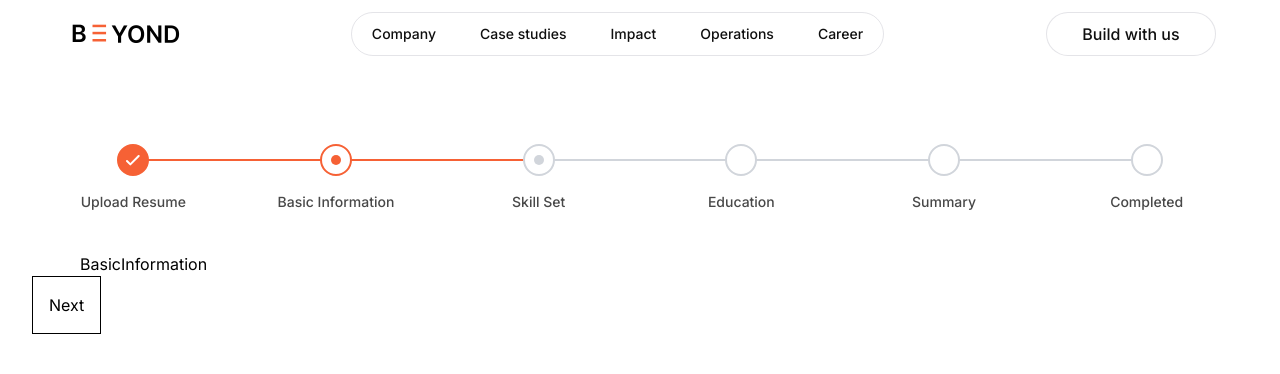
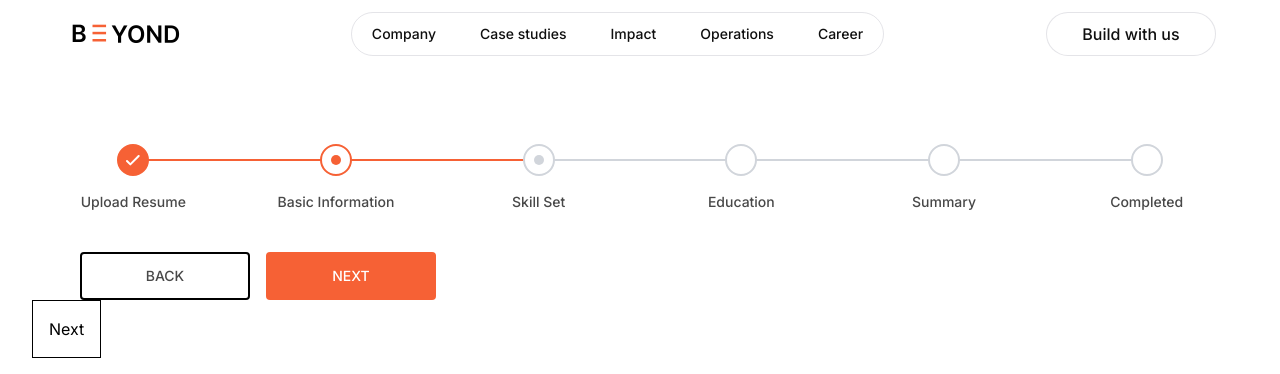
Before and after one commit to Reche13/multi-step-form, a Next.js app: page / in a window 1280 px wide. Both pictures are taken after a click on the button "Next". Shown: the top 374 px of the page. Built offline with nearby package versions, Linux system fonts and the light colour scheme.

Commit message:
move upload resume state to zustand

```diff
--- a/package.json
+++ b/package.json
@@ -16,7 +16,8 @@
     "react": "^19.0.0",
     "react-dom": "^19.0.0",
     "react-hook-form": "7.54.2",
-    "zod": "3.24.1"
+    "zod": "3.24.1",
+    "zustand": "^5.0.4"
   },
   "devDependencies": {
     "@eslint/eslintrc": "^3",
--- a/src/components/Sections/BasicInformation.tsx
+++ b/src/components/Sections/BasicInformation.tsx
@@ -1,7 +1,24 @@
 import React from "react";
+import Button from "../Primitives/Button";
 
-const BasicInformation = () => {
-  return <div>BasicInformation</div>;
+interface Props {
+  onNext: () => void;
+  onBack: () => void;
+}
+
+const BasicInformation = ({ onNext, onBack }: Props) => {
+  return (
+    <div>
+      <div className="flex items-center gap-4">
+        <Button onClick={onBack} className="w-[170px]" variant="secondary">
+          BACK
+        </Button>
+        <Button onClick={onNext} className="w-[170px]">
+          NEXT
+        </Button>
+      </div>
+    </div>
+  );
 };
 
 export default BasicInformation;
--- a/src/components/Sections/UploadResume.tsx
+++ b/src/components/Sections/UploadResume.tsx
@@ -1,4 +1,4 @@
-import { useState, useRef } from "react";
+import { useRef } from "react";
 import SectionTitle from "../Primitives/SectionTitle";
 import Button from "../Primitives/Button";
 
@@ -15,18 +15,23 @@ import { formatSize } from "@/lib/utils";
 import { AnimatePresence, motion } from "motion/react";
 import { useFormContext } from "react-hook-form";
 import { FormFields } from "@/schemas/formSchema";
-
-type FileStatus = "idle" | "uploading" | "done";
+import { useFileStore } from "@/store/useFileStore";
 
 interface Props {
   onNext: () => void;
 }
 
 const UploadResume = ({ onNext }: Props) => {
-  const [progress, setProgress] = useState(0);
-  const [uploadedBytes, setUploadedBytes] = useState(0);
-  const [status, setStatus] = useState<FileStatus>("idle");
-  const [error, setError] = useState("");
+  const {
+    progress,
+    uploadedBytes,
+    status,
+    error,
+    setProgress,
+    setUploadedBytes,
+    setStatus,
+    setError,
+  } = useFileStore();
 
   const { setValue, watch, trigger } = useFormContext<FormFields>();
 
--- /dev/null
+++ b/src/store/useFileStore.ts
@@ -0,0 +1,35 @@
+import { create } from "zustand";
+
+type FileStatus = "idle" | "uploading" | "done";
+
+interface FileState {
+  progress: number;
+  uploadedBytes: number;
+  status: FileStatus;
+  error: string;
+
+  setProgress: (value: number) => void;
+  setUploadedBytes: (value: number) => void;
+  setStatus: (value: FileStatus) => void;
+  setError: (value: string) => void;
+  reset: () => void;
+}
+
+export const useFileStore = create<FileState>((set) => ({
+  progress: 0,
+  uploadedBytes: 0,
+  status: "idle",
+  error: "",
+
+  setProgress: (progress) => set({ progress }),
+  setUploadedBytes: (uploadedBytes) => set({ uploadedBytes }),
+  setStatus: (status) => set({ status }),
+  setError: (error) => set({ error }),
+  reset: () =>
+    set({
+      progress: 0,
+      uploadedBytes: 0,
+      status: "idle",
+      error: "",
+    }),
+}));
```
Also changed, not shown: 1 other file (tests, documents, lock files or other folders).
